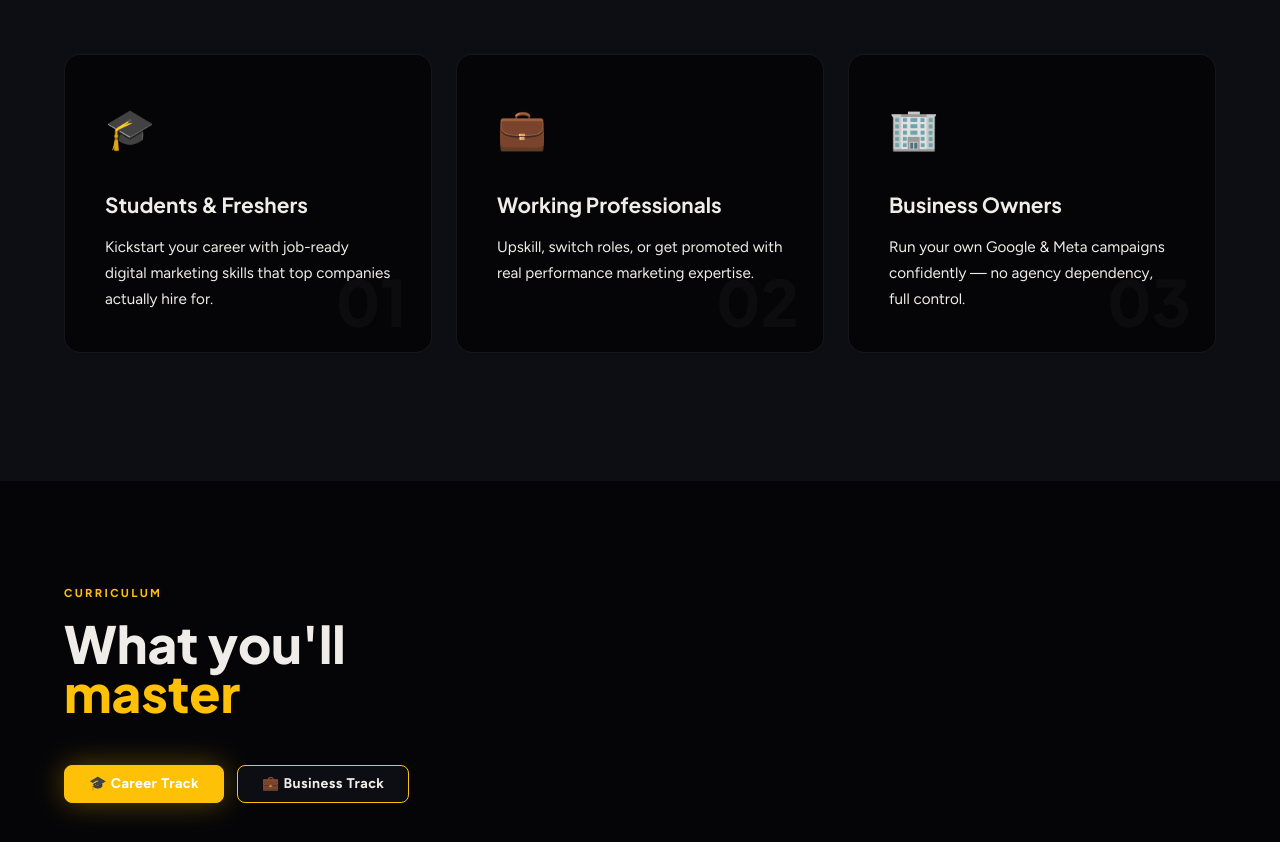
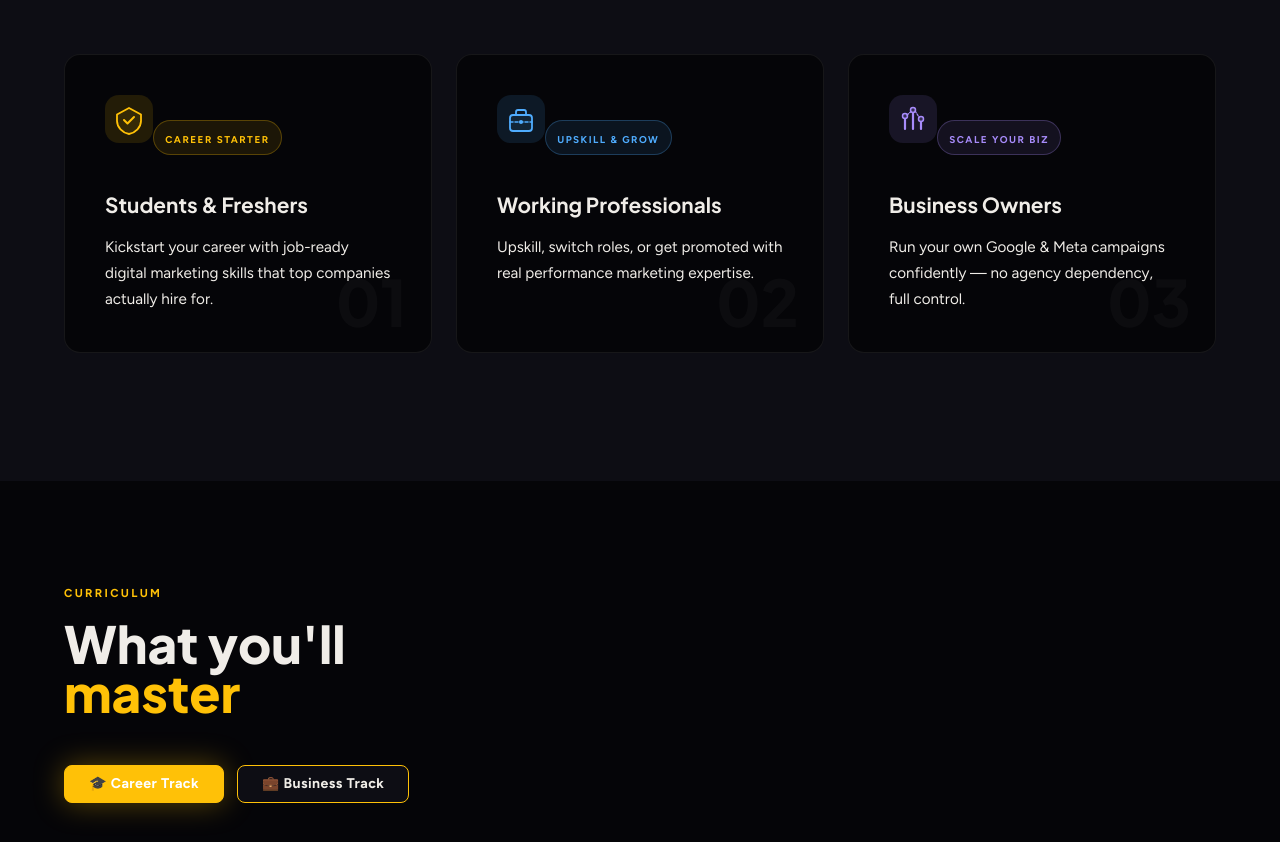
Before and after one commit to shivashankar-ux/digitalwithchirag, a React (Vite) app: page / in a window 1280 px wide. Shown: the part 2239-3081 px from the top of the page. Built offline with nearby package versions, Linux system fonts and the light colour scheme.

Commit message:
stude ai images

```diff
--- a/src/App.jsx
+++ b/src/App.jsx
@@ -447,9 +447,50 @@ function ForWhom() {
             cards.forEach(c => obs.observe(c))
           }}>
           {[
-            { icon: '🎓', label: 'Students & Freshers', desc: 'Kickstart your career with job-ready digital marketing skills that top companies actually hire for.', color: '#FFC107' },
-            { icon: '💼', label: 'Working Professionals', desc: 'Upskill, switch roles, or get promoted with real performance marketing expertise.', color: '#4facfe' },
-            { icon: '🏢', label: 'Business Owners', desc: 'Run your own Google & Meta campaigns confidently — no agency dependency, full control.', color: '#a78bfa' },
+            {
+              color: '#FFC107',
+              label: 'Students & Freshers',
+              desc: 'Kickstart your career with job-ready digital marketing skills that top companies actually hire for.',
+              svg: (
+                <svg width="48" height="48" viewBox="0 0 48 48" fill="none">
+                  <rect width="48" height="48" rx="14" fill="rgba(255,193,7,0.12)" />
+                  <path d="M24 13L36 19.5V26C36 32.075 30.627 37.725 24 39C17.373 37.725 12 32.075 12 26V19.5L24 13Z" stroke="#FFC107" strokeWidth="1.8" fill="rgba(255,193,7,0.08)" strokeLinejoin="round"/>
+                  <path d="M19 25l3.5 3.5L29 22" stroke="#FFC107" strokeWidth="2" strokeLinecap="round" strokeLinejoin="round"/>
+                </svg>
+              ),
+              tag: 'CAREER STARTER'
+            },
+            {
+              color: '#4facfe',
+              label: 'Working Professionals',
+              desc: 'Upskill, switch roles, or get promoted with real performance marketing expertise.',
+              svg: (
+                <svg width="48" height="48" viewBox="0 0 48 48" fill="none">
+                  <rect width="48" height="48" rx="14" fill="rgba(79,172,254,0.12)" />
+                  <rect x="13" y="20" width="22" height="16" rx="3" stroke="#4facfe" strokeWidth="1.8" fill="rgba(79,172,254,0.08)"/>
+                  <path d="M19 20v-3a2 2 0 012-2h6a2 2 0 012 2v3" stroke="#4facfe" strokeWidth="1.8" strokeLinecap="round"/>
+                  <path d="M13 27h22" stroke="#4facfe" strokeWidth="1.5" strokeLinecap="round" strokeDasharray="3 2"/>
+                  <circle cx="24" cy="27" r="2" fill="#4facfe"/>
+                </svg>
+              ),
+              tag: 'UPSKILL & GROW'
+            },
+            {
+              color: '#a78bfa',
+              label: 'Business Owners',
+              desc: 'Run your own Google & Meta campaigns confidently — no agency dependency, full control.',
+              svg: (
+                <svg width="48" height="48" viewBox="0 0 48 48" fill="none">
+                  <rect width="48" height="48" rx="14" fill="rgba(167,139,250,0.12)" />
+                  <path d="M16 34V24M24 34V18M32 34V27" stroke="#a78bfa" strokeWidth="2.2" strokeLinecap="round"/>
+                  <circle cx="16" cy="21" r="2.5" fill="rgba(167,139,250,0.2)" stroke="#a78bfa" strokeWidth="1.5"/>
+                  <circle cx="24" cy="15" r="2.5" fill="rgba(167,139,250,0.2)" stroke="#a78bfa" strokeWidth="1.5"/>
+                  <circle cx="32" cy="24" r="2.5" fill="rgba(167,139,250,0.2)" stroke="#a78bfa" strokeWidth="1.5"/>
+                  <path d="M18 20l4-3.5M26.2 16l4 6.5" stroke="#a78bfa" strokeWidth="1.2" strokeLinecap="round" strokeDasharray="2 1.5"/>
+                </svg>
+              ),
+              tag: 'SCALE YOUR BIZ'
+            },
           ].map((c, i) => (
             <div key={i} className="for-card"
               onMouseEnter={e => { e.currentTarget.style.borderColor = c.color + '66' }}
@@ -457,7 +498,10 @@ function ForWhom() {
               <div className="card-shine" />
               <div className="card-top-line" style={{ background: `linear-gradient(90deg, transparent, ${c.color}, transparent)` }} />
               <div className="card-number">{String(i + 1).padStart(2, '0')}</div>
-              <div className="card-icon">{c.icon}</div>
+              <div className="card-icon">{c.svg}</div>
+              <div style={{ display: 'inline-block', background: c.color + '18', border: `1px solid ${c.color}44`, borderRadius: '100px', padding: '0.2rem 0.7rem', marginBottom: '0.8rem' }}>
+                <span style={{ fontSize: '0.62rem', fontWeight: 800, letterSpacing: '0.15em', color: c.color }}>{c.tag}</span>
+              </div>
               <h3 style={{ fontFamily: 'var(--font-display)', fontWeight: 700, fontSize: '1.3rem', marginBottom: '0.8rem', color: 'var(--white)' }}>{c.label}</h3>
               <p style={{ color: 'var(--muted)', lineHeight: 1.7, fontSize: '0.95rem' }}>{c.desc}</p>
             </div>
```
